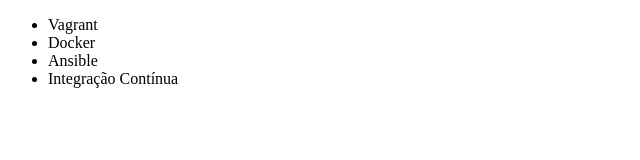
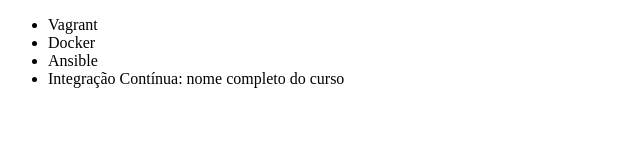
Before and after one commit to LuiG1-d/alura-git, a plain HTML site: page index.html in a window 1280 px wide. Shown: the whole page, without its empty margins (0-640 px from the left). Drawn offline with Linux system fonts and the light colour scheme.

Commit message:
Adicionando nome do curso completo

```diff
--- a/index.html
+++ b/index.html
@@ -9,7 +9,7 @@
         <li>Vagrant</li>
         <li>Docker</li>
         <li>Ansible</li>
-        <li>Integração Contínua</li>
+        <li>Integração Contínua: nome completo do curso</li>
     </ul>
 </body>
 </html>
```
